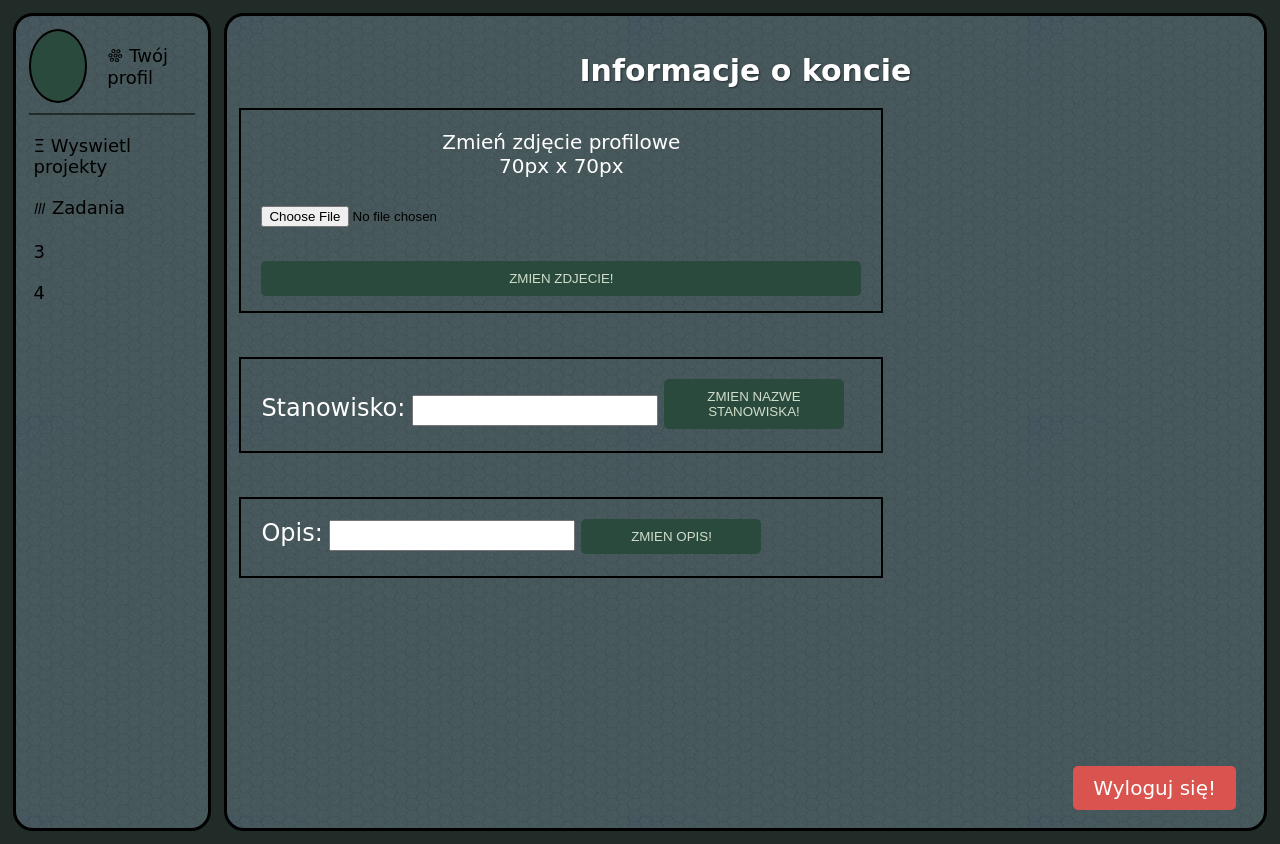
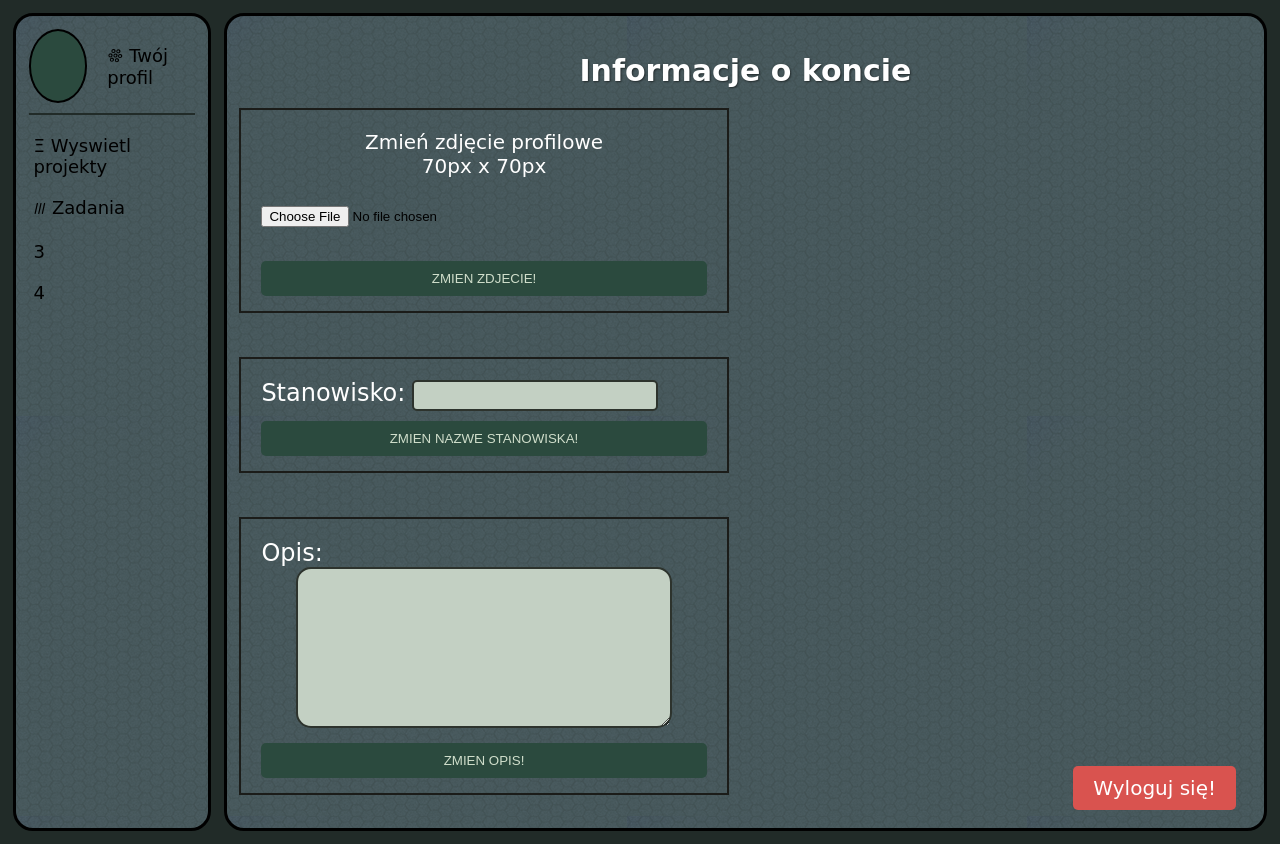
Before and after one commit to JRobak/Bledo, a Flask app: template templates/account.html in a window 1280 px wide. Run offline with Flask 3, Linux system fonts and the light colour scheme; the template is opened without the code that fills it, so the values that code supplies are empty.

Commit message:
Users in project Update

```diff
--- a/lib/query_models.py
+++ b/lib/query_models.py
@@ -32,6 +32,13 @@ def change_position_user_by_nr_session(nr, position):
     session = Session.query.filter_by(session_number=str(nr)).first()
     user = User.query.filter_by(id=session.user_id).first()
     user.position = position
+    db.session.commit()
+
+
+def change_description_user_by_nr_session(nr, description):
+    session = Session.query.filter_by(session_number=str(nr)).first()
+    user = User.query.filter_by(id=session.user_id).first()
+    user.description = description
     db.session.commit()
 
 
--- a/routes/projects.py
+++ b/routes/projects.py
@@ -52,7 +52,9 @@ def view_project(project_name):
     host = get_host_project(project.id)
     users.insert(0, [host.name, host.img_path, 'Creator'])
 
-    return render_template('view_project.html', project_name=project.name, users=users, project_id=project.id, error=error)
+    is_host = user.id == host.id
+
+    return render_template('view_project.html', project_name=project.name, users=users, project_id=project.id, error=error, is_host=is_host)
 
 
 # DODAJE NOWEGO UZYTKOWNIKA DO PROJEKTU
--- a/templates/account.html
+++ b/templates/account.html
@@ -6,12 +6,15 @@
 <style>
     /* Form */
     form {
-        border: 2px solid black;
-        padding: 20px;
-        padding-bottom: 15px;
+        border: 2px solid #1b1c19;
+        padding: 20px 20px 15px;
         margin-bottom: 20px;
-        max-width: 600px;
+        max-width: 44%;
         width: 100%;
+    }
+    form:hover {
+        background-color: rgba(43, 74, 62, 0.2);
+        border: 2px solid #2d332d;
     }
     input[type="file"] {
         margin-bottom: 10px;
@@ -40,10 +43,13 @@
         font-size: larger;
     }
 
-    input[type="text"]{
+    input[type="text"], textarea{
         padding: 3px 5px;
         margin-bottom: 10px;
         font-size: 18px;
+        border-radius: 5px;
+        background-color: #c3d0c3;
+        border: 2px solid #2d332d;
     }
 
     /* Logout Button */
@@ -88,13 +94,13 @@
     <form action="/change_job_position/" method="post">
         <label>Stanowisko:</label>
         <input type="text" name="position_text"value="{{user.position}}">
-        <button type="submit" style="width: 30%">ZMIEN NAZWE STANOWISKA!</button>
+        <button type="submit" >ZMIEN NAZWE STANOWISKA!</button>
     </form>
     <br>
     <form action="/change_description_user/" method="post">
-        <label>Opis:</label>
-        <input type="text" name="description_text"value="{{user.description}}">
-        <button type="submit" style="width: 30%">ZMIEN OPIS!</button>
+        <label>Opis:</label><br>
+        <center><textarea type="text" name="description_text" style="width: 80%; padding: 5px 8px; border-radius: 15px;" rows="7">{{user.description}}</textarea></center>
+        <button type="submit">ZMIEN OPIS!</button>
     </form>
 
     <a href="/logout/" id="logout-btn" style="position: absolute; bottom: 34px; right: 44px;">Wyloguj się!</a>
```
Also changed, not shown: routes/account.py (+13 -1 lines), templates/view_project.html (+6 -5 lines).
